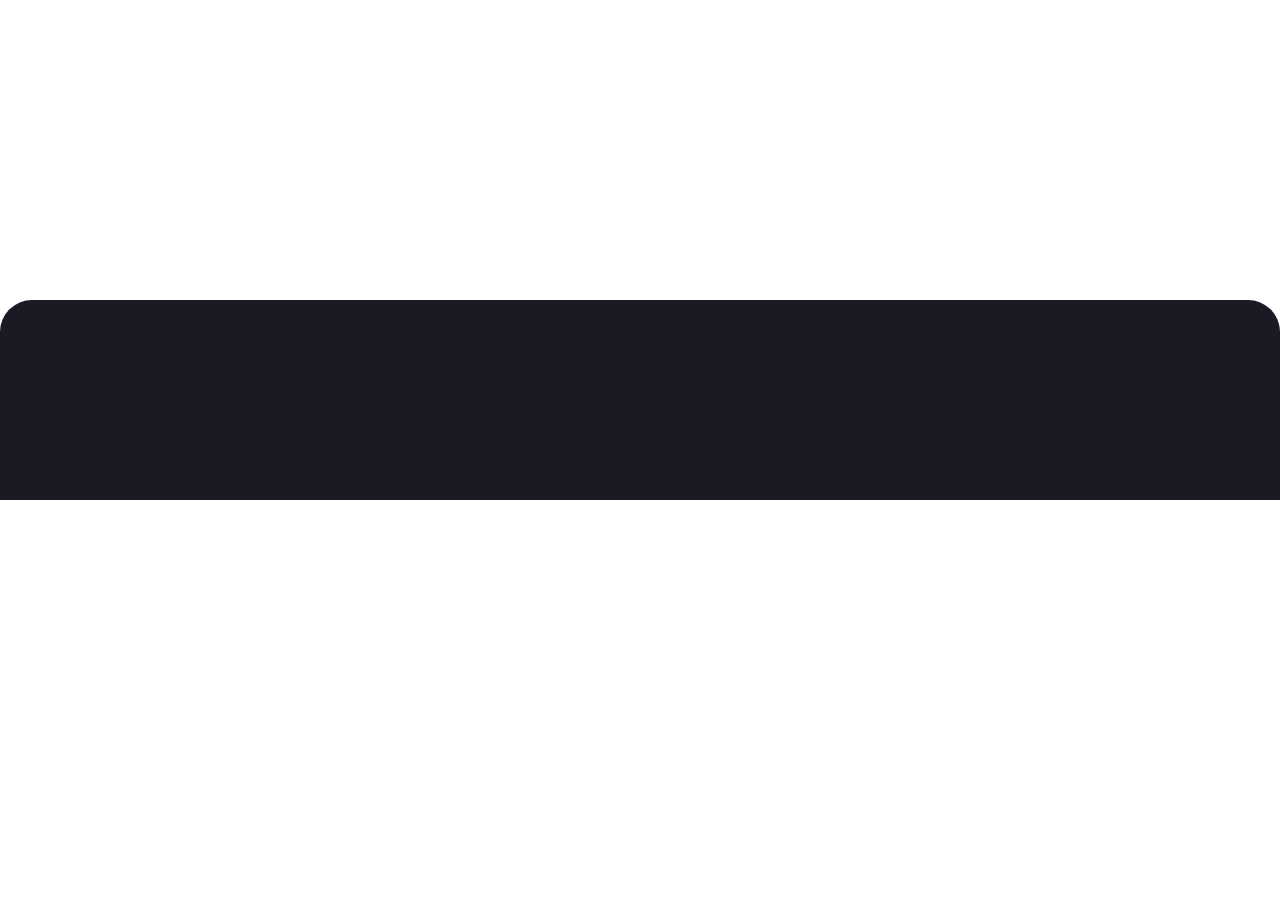
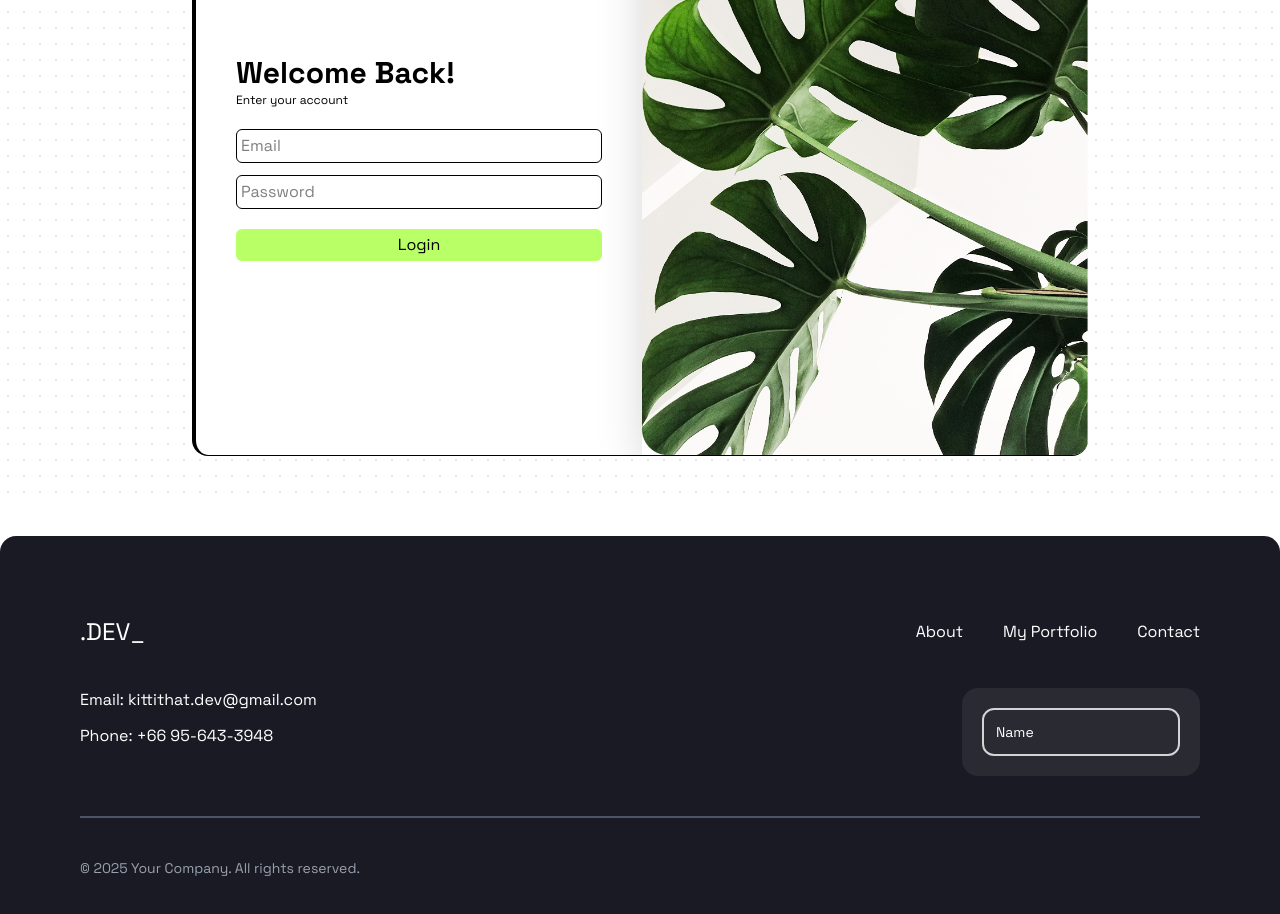
Before and after one commit to zendlll66/Dev-tricks, a React (Vite) app in the folder client/: page /login in a window 1280 px wide. Shown: the part 300-1214 px from the top of the page. Before the commit the page ends 800 px from the top, so only its background shows below. Built offline with nearby package versions, Linux system fonts and the light colour scheme; no server answers.

Commit message:
add protectRoute and login

```diff
--- /dev/null
+++ b/client/service/api.js
@@ -0,0 +1,22 @@
+const API_BASE = import.meta.env.VITE_API_URL;
+console.log(API_BASE)
+export const fetcher = async (url, options = {}) => {
+    const token = localStorage.getItem('token');
+    console.log(url)
+
+    const res = await fetch(`${API_BASE}/api${url}`, {
+        headers: {
+            'Content-Type': 'application/json',
+            Authorization: token ? `Bearer ${token}` : undefined,
+            ...options.headers,
+        },
+        ...options,
+    });
+    const data = await res.json().catch(() => ({}));
+
+    if (!res.ok) {
+        throw new Error(data.message || 'API error');
+    }
+
+    return data;
+};
--- /dev/null
+++ b/client/service/auth.js
@@ -0,0 +1,7 @@
+import { fetcher } from "./api";
+
+export const login = async (email, password) =>
+    fetcher('/login', {
+        method: 'POST',
+        body: JSON.stringify({ email, password })
+    })
--- a/client/src/App.jsx
+++ b/client/src/App.jsx
@@ -3,6 +3,9 @@ import { createBrowserRouter, RouterProvider } from 'react-router-dom'
 import HomeLayout from './components/HomeLayout'
 import HomePage from './pages/HomePage'
 import Nopage from './pages/Nopage'
+import Login from './pages/Login'
+import Dashboard from './pages/Dashboard'
+import ProtectedRoute from './components/ProtectedRoute'
 
 
 const router = createBrowserRouter([
@@ -18,6 +21,17 @@ const router = createBrowserRouter([
       {
         path: "*",
         element: <Nopage />
+      },
+      {
+        path: "/login",
+        element: <Login />
+      },
+      {
+        path: "/dashboard",
+        element:
+          <ProtectedRoute>
+            <Dashboard />
+          </ProtectedRoute>
       }
     ]
   }
--- a/client/src/components/HomeLayout.jsx
+++ b/client/src/components/HomeLayout.jsx
@@ -4,12 +4,12 @@ import NavbarCus from './layout/NavbarCus'
 import FooterCus from './layout/FooterCus'
 const HomeLayout = () => {
     return (
-        <div className="min-h-screen flex flex-col">
-            <nav className='fixed w-full'>
+        <div className="min-h-screen flex flex-col ">
+            <nav className='fixed z-[100] w-full'>
                 <NavbarCus />
             </nav>
 
-            <main className="flex-1 pt-20 px-20">
+            <main className="flex-1 flex justify-center pt-20 px-20">
                 <Outlet />
             </main>
 
--- /dev/null
+++ b/client/src/components/ProtectedRoute.jsx
@@ -0,0 +1,17 @@
+import React from "react";
+import { Navigate } from "react-router-dom";
+
+
+const ProtectedRoute = ({ children }) => {
+    const token = localStorage.getItem('token')
+    const user = token ? JSON.parse(atob(token.split('.')[1])) : null
+
+
+    if (!token || !user) {
+        return <Navigate to="/login" replace />;
+    }
+
+    return children;
+}
+
+export default ProtectedRoute
--- a/client/src/components/layout/FooterCus.jsx
+++ b/client/src/components/layout/FooterCus.jsx
@@ -2,8 +2,45 @@ import React from 'react'
 
 const FooterCus = () => {
     return (
-        <div className='h-[200px] rounded-t-4xl p-10 bg-[#191A23]'>
+        <div className='bg-[#191A23] text-white  px-10 pt-10 pb-5 md:px-20 md:pt-20 md:pb-10 space-y-10 rounded-t-2xl'>
+            {/* Navbar Footer */}
+            <nav data-aos="fade-up" className='flex flex-col md:flex-row md:justify-between justify-center items-center gap-5'>
+                {/* logo */}
+                <h1 className='select-none text-2xl'>
+                    .DEV_
+                </h1>
+                <ul className='flex items-center text-center flex-col md:flex-row justify-center gap-3 md:gap-10'>
+                    <li><a href="">About</a></li>
+                    <li><a href="">My Portfolio</a></li>
+                    <li><a href="">Contact</a></li>
+                </ul>
+            </nav>
 
+            {/* Main content */}
+            <div data-aos="fade-up" className='flex flex-col md:flex-row md:justify-between '>
+                {/* Left content */}
+                <div className='space-y-3 flex flex-col text-center md:text-left md:justify-start justify-center md:items-start items-center'>
+
+                    <p>Email: kittithat.dev@gmail.com</p>
+                    <p>Phone: +66 95-643-3948</p>
+                </div>
+
+                {/* Right content */}
+                <div data-aos="fade-up" className='bg-[#292A32] md:px-5 p-5 mt-5 md:mt-0  rounded-2xl flex justify-center  gap-3 items-center'>
+                    <div className='flex flex-col md:flex-row items-center gap-3'>
+                        <input
+                            type="text"
+                            placeholder='Name'
+                            className='flex-1 border-2 w-full  border-white/80 rounded-xl text-sm p-3 bg-transparent placeholder-white'
+                        />
+
+                    </div>
+                </div>
+            </div>
+
+            {/* Bottom line */}
+            <div data-aos="fade-up" className="h-0.5 w-full bg-gray-600"></div>
+            <p className='text-sm text-gray-400'>© 2025 Your Company. All rights reserved.</p>
         </div>
     )
 }
--- a/client/src/components/layout/NavbarCus.jsx
+++ b/client/src/components/layout/NavbarCus.jsx
@@ -4,11 +4,13 @@ import { useState } from 'react'
 const NavbarCus = () => {
     const [isOpen, setIsOpen] = useState(false)
     return (
-        <div className='flex flex-row items-center justify-between md:px-[80px] md:py-[20px] px-[50px] py-[10px]  '>
+        <div className='flex flex-row items-center border-b-[1px] border-black/10 backdrop-blur-sm  justify-between md:px-[80px] md:py-[20px] px-[50px] py-[10px]  '>
             {/* logo */}
-            <h1 className='select-none text-2xl'>
-                .DEV_
-            </h1>
+            <a href="/">
+                <h1 className='select-none text-2xl'>
+                    .DEV_
+                </h1>
+            </a>
 
             {/* nav Desktop*/}
             <div className='hidden md:flex'>
--- /dev/null
+++ b/client/src/pages/Dashboard.jsx
@@ -0,0 +1,22 @@
+import React from 'react'
+import { useNavigate } from 'react-router-dom';
+
+const Dashboard = () => {
+    const navigate = useNavigate();
+    const handleLogout = () => {
+        localStorage.removeItem('token');
+        navigate('/login');
+    }
+    return (
+        <div className='text-center flex flex-col justify-center items-center'>
+            <h1>
+                Dashboard
+            </h1>
+            <button onClick={handleLogout} className='bg-red-400 p-1 text-white rounded-md'>
+                Logout
+            </button>
+        </div>
+    )
+}
+
+export default Dashboard
--- a/client/src/pages/HomePage.jsx
+++ b/client/src/pages/HomePage.jsx
@@ -6,7 +6,7 @@ const HomePage = () => {
     return (
 
         <div>
-            <div class="absolute inset-0 -z-10 h-full w-full bg-white bg-[radial-gradient(#e5e7eb_1px,transparent_1px)] [background-size:16px_16px]"></div>
+            <div className="absolute inset-0 -z-10 h-full w-full bg-white bg-[radial-gradient(#e5e7eb_1px,transparent_1px)] [background-size:16px_16px]"></div>
             <div className='w-full mb-20 '>
                 <HeroHeader />
             </div>
--- /dev/null
+++ b/client/src/pages/Login.jsx
@@ -0,0 +1,79 @@
+import React from 'react'
+import { useState } from 'react'
+import { login } from '../../service/auth'
+import { useNavigate } from 'react-router-dom'
+
+const Login = () => {
+    const navigate = useNavigate()
+    const [form, setForm] = useState({ email: '', password: '' })
+    const [loading, setLoading] = useState(false)
+
+    const handleChange = (e) => {
+        setForm({ ...form, [e.target.name]: e.target.value })
+    }
+
+    const handleSubmit = async (e) => {
+        try {
+            setLoading(true)
+            const { email, password } = form;
+            let res;
+
+            res = await login(email, password);
+            if (res?.token) {
+                localStorage.setItem('token', res.token);
+                alert('Login successful');
+                navigate('/dashboard');
+            } else {
+                alert('Login failed: token not found');
+            }
+
+        } catch (error) {
+            alert(error.message)
+        } finally {
+            setLoading(false)
+        }
+    }
+    return (
+        <div className='flex justify-center bg-white rounded-2xl overflow-hidden border-l-4 border-t-[1px] border-b-[1px] items-center m-20 max-w-4xl'>
+            <div className="absolute inset-0 -z-10 h-full w-full bg-white bg-[radial-gradient(#e5e7eb_1px,transparent_1px)] [background-size:16px_16px]"></div>
+
+            {/* left-content */}
+            <div className='w-1/2  flex flex-col text-start items-start justify-start  px-10 space-y-5'>
+                <div>
+                    <h1 className='text-3xl font-bold'>
+                        Welcome Back!
+                    </h1>
+                    <p className='text-[12px]'>Enter your account</p>
+                </div>
+                <div className='space-y-3'>
+                    <input
+                        type="email"
+                        name='email' // เปลี่ยนจาก name เป็น email
+                        value={form.email}
+                        placeholder='Email'
+                        onChange={handleChange}
+                        className='border-1 w-full rounded-md p-1 outline-none focus:border-[#B9FF66]'
+                    />
+                    <input
+                        type="password"
+                        name='password'
+                        value={form.password}
+                        placeholder='Password'
+                        onChange={handleChange}
+                        className='border-1 w-full  rounded-md p-1 outline-none focus:border-[#B9FF66]'
+                    />
+                </div>
+                <button onClick={handleSubmit} className='bg-[#B9FF66] w-full rounded-md p-1 hover:scale-105 transition-all duration-500'>{loading ? 'Please wait...' : 'Login'}</button>
+            </div>
+
+            {/* right-content */}
+            <div className='w-1/2 flex justify-center shadow-2xl'>
+                <img src="/assets/images/bg-login.png" alt="" />
+            </div>
+
+
+        </div>
+    )
+}
+
+export default Login
--- /dev/null
+++ b/client/src/sections/BlogSection.jsx
@@ -0,0 +1,7 @@
+import React from 'react'
+
+const BlogSection = () => {
+    return (
+        <div>BlogSection</div>
+    )
+}
```
Also changed, not shown: client/public/assets/images/bg-login.png (added), 1 other file (tests, documents, lock files or other folders).
